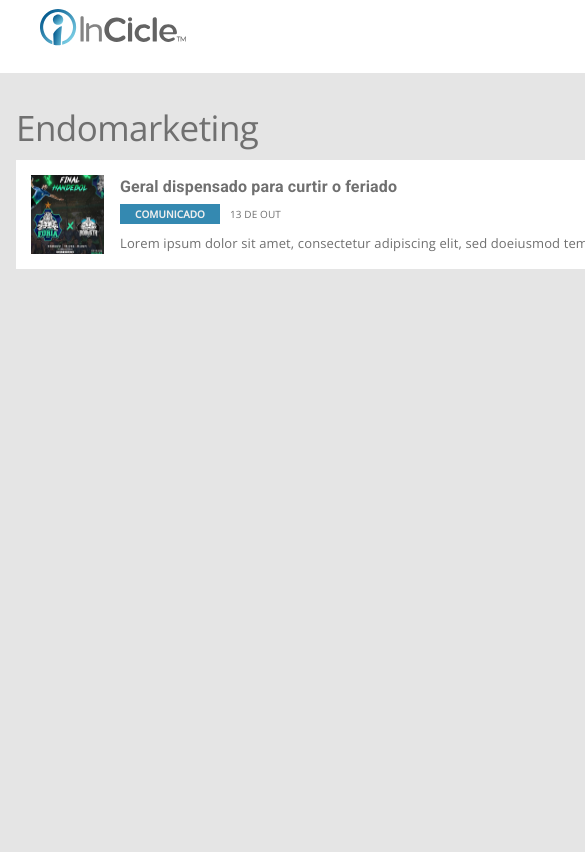
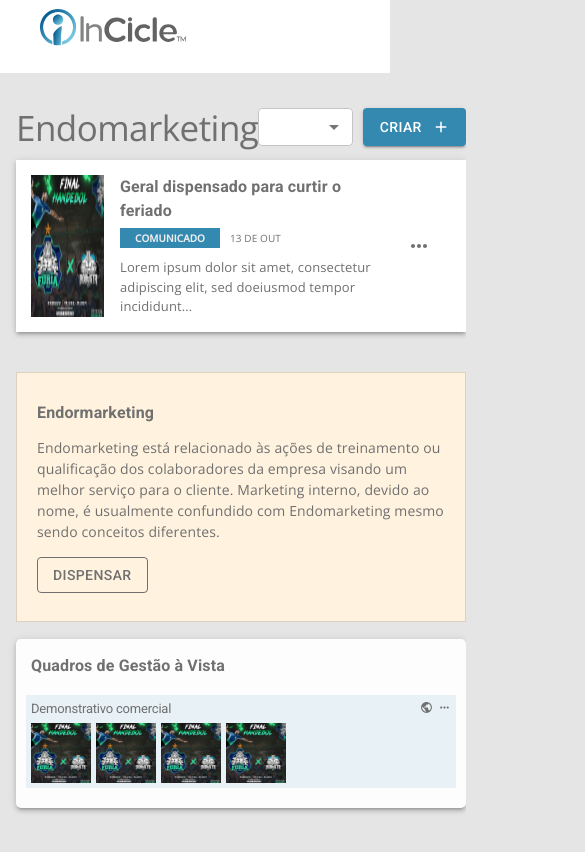
Before and after one commit to jrsoares/challenge-inclicle, a React (Create React App) app: page / in a window 390 px wide. Shown: the top 852 px of the page, 585 px wide, since content can reach past the window. Built offline with nearby package versions, Linux system fonts and the light colour scheme.

Commit message:
Responsive version

```diff
--- a/src/App.js
+++ b/src/App.js
@@ -9,8 +9,12 @@ function App() {
       <GlobalStyles
         styles={{
           body: {
-            backgroundColor: "#E5E5E5", margin: 0, boxSizing: "border-box", padding: 0
+            backgroundColor: "#E5E5E5", margin: 0, boxSizing: "border-box", padding: 0, outline: 0,
+            '-webkit-font-smoothing': 'antialiased'
           },
+          button: {
+            cursor: 'pointer'
+          }
         }}
       />
       <BrowserRouter>
--- a/src/components/CardGestao/index.js
+++ b/src/components/CardGestao/index.js
@@ -6,15 +6,12 @@ import { CardGestaoItem } from '../CardGestaoItem';
 export default function CardGestao() {
   return (
     <Box sx={{
-      backgroundColor: "#FDFDFD", padding: "10px", borderRadius: "5px"
+      backgroundColor: "#FDFDFD", padding: "10px", borderRadius: "5px", boxShadow: 3
     }}>
       < Box >
-        <Typography sx={{ fontSize: '16px', fontWeight: '700', padding: "5px", marginBottom: "12px", color: "#707070" }}  >
+        <Typography sx={{ fontSize: '16px', fontWeight: '700', padding: "5px", marginBottom: "12px", color: "#707070", }}  >
           Quadros de Gestão à Vista
         </Typography>
-        <CardGestaoItem />
-        <CardGestaoItem />
-        <CardGestaoItem />
         <CardGestaoItem />
       </Box>
     </ Box>
--- a/src/components/CardInfo/index.js
+++ b/src/components/CardInfo/index.js
@@ -5,12 +5,14 @@ import Typography from '@mui/material/Typography';
 
 export default function CardInfo() {
   return (
-    <Box sx={{ height: "309px", backgroundColor: "#FFF2DE", padding: "28px 20px", display: "flex", flexDirection: "column", justifyContent: "space-between" }}>
-      <Box>
+    <Box sx={{ height: { md: "309px", xs: 'auto' }, backgroundColor: "#FFF2DE", padding: "28px 20px", display: "flex", flexDirection: "column", justifyContent: "space-between", border: "1px solid #DCD1C0" }}>
+      <Box sx={{
+        marginBottom: { xs: '15px' }
+      }}>
         <Typography sx={{ fontSize: '16px', fontWeight: 'bold', marginBottom: "12px", color: "#707070", }} >
           Endormarketing
         </Typography>
-        <Typography sx={{ fontSize: '14px', fontFamily: 'Open Sans' }} color="#707070">
+        <Typography sx={{ fontSize: '14px', fontFamily: 'Open Sans', color: "#707070" }}>
           Endomarketing está relacionado às
           ações de treinamento ou qualificação
           dos colaboradores da empresa
--- a/src/components/EndomarketingList/index.js
+++ b/src/components/EndomarketingList/index.js
@@ -6,8 +6,10 @@ import { MoreHoriz } from '@mui/icons-material';
 
 export function EndomarketingList() {
   return (
-    <Box sx={{ marginBottom: "10px", backgroundColor: "#fff", padding: "15px", display: 'flex' }}>
-      <img src="./assets/images/1.png" alt="" />
+    <Box sx={{ marginBottom: "10px", backgroundColor: "#fff", padding: "15px", display: 'flex', boxShadow: 3 }}>
+      <Box component="img" src="./assets/images/1.png" sx={{
+        maxWidth: '100%'
+      }} />
       <Box sx={{ display: 'flex', flexDirection: 'column', width: "100%", justifyContent: 'space-between', marginLeft: "16px" }}>
         <Typography sx={{
           fontWeight: '700', fontSize: '16px', color: "#707070", marginBottom: '5px',
@@ -43,10 +45,6 @@ export function EndomarketingList() {
       <Button size="small">
         <MoreHoriz sx={{ color: "#707070" }} />
       </Button>
-      <Box>
-
-      </Box>
-
     </Box >
   );
 }
--- a/src/pages/Dashboard/index.js
+++ b/src/pages/Dashboard/index.js
@@ -8,16 +8,17 @@ export default function Dashboard() {
   return (
     <>
       <Box sx={{
-        width: "1366px",
+        maxWidth: "1366px",
         margin: "0 auto",
       }}>
         <Header />
         <Container>
           <Box sx={{
             display: 'grid',
-            gridTemplateColumns: '894px 279px ',
+            gridTemplateColumns: { md: '1fr 279px', xs: '1fr' },
             gap: "30px",
-            marginTop: "35px"
+            marginTop: "35px",
+
           }}>
             <Box>
               <Box sx={{ display: "flex", justifyContent: "space-between" }}>
```
